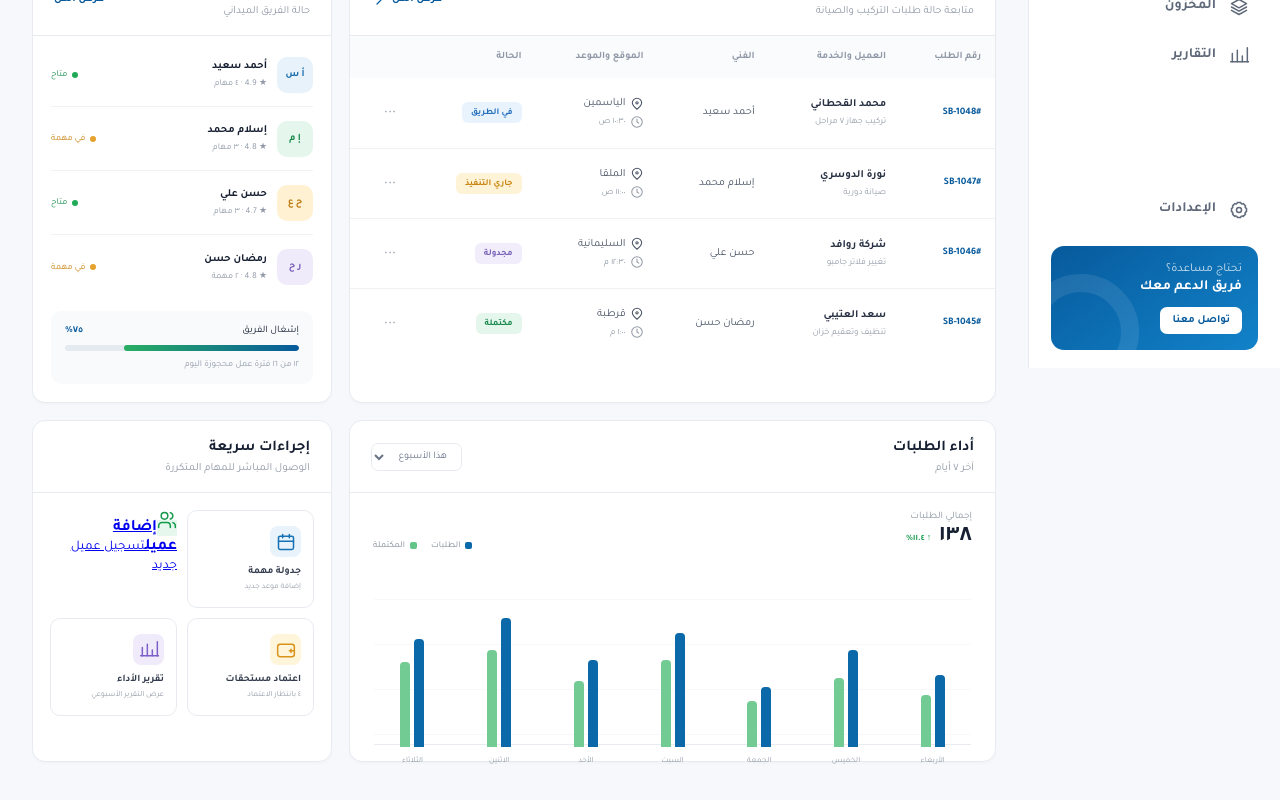
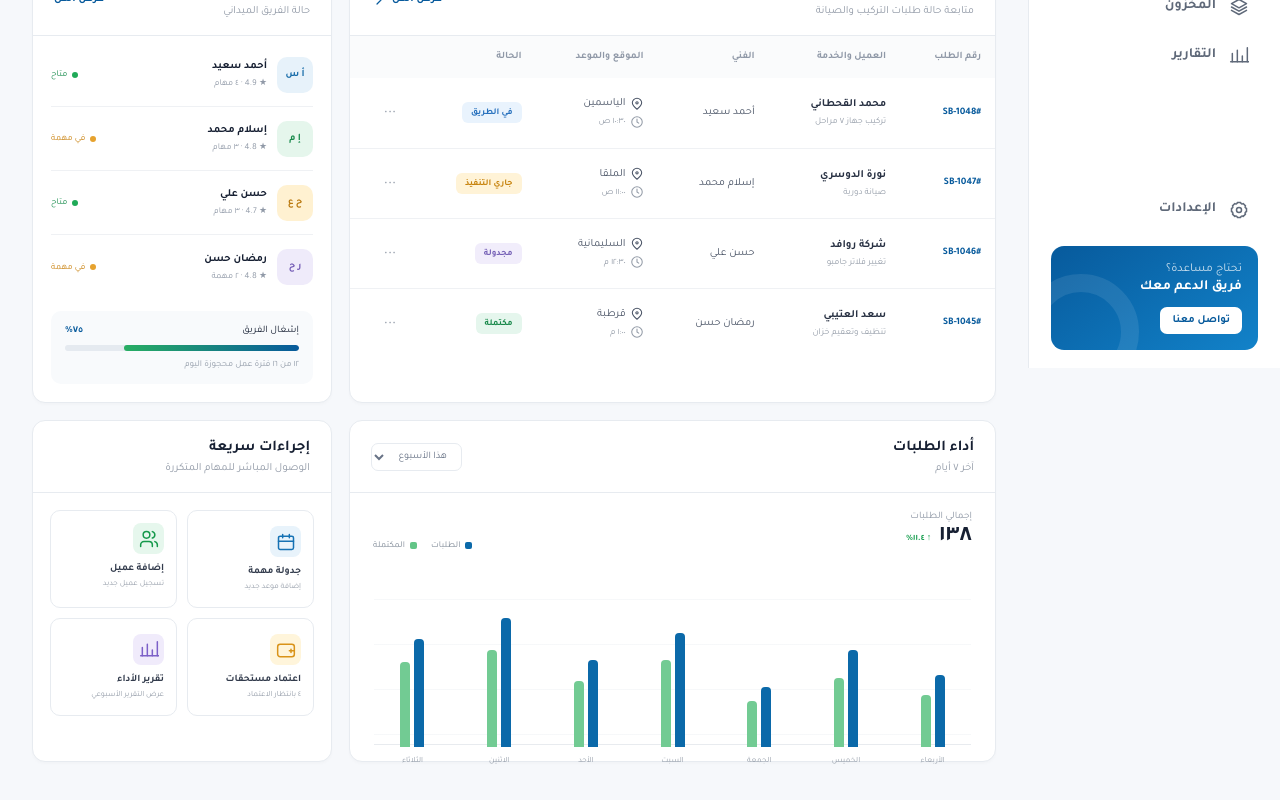
Before and after one commit to mdardash-star/sabeel-system, a Next.js app in the folder apps/admin/: page / in a window 1280 px wide. Shown: the part 432-1232 px from the top of the page. Built offline with nearby package versions, Linux system fonts and the light colour scheme; sample sign-in values are in the browser's storage.

Commit message:
style(admin): add customers management styles

```diff
--- a/apps/admin/app/globals.css
+++ b/apps/admin/app/globals.css
@@ -128,6 +128,10 @@ small.meta { margin-top:4px; }
 .quick-grid button>span { width:31px; height:31px; display:grid; place-items:center; margin-bottom:9px; border-radius:8px; }
 .quick-grid button strong,.quick-grid button small { display:block; }
 .quick-grid button strong { color:#323b4c; font-size:10px; }.quick-grid button small{margin-top:4px;color:#959da9;font-size:8px}
+.quick-action-link{min-height:98px;padding:12px;color:inherit;text-align:right;text-decoration:none;background:#fff;border:1px solid var(--line);border-radius:10px}.quick-action-link>span{width:31px;height:31px;display:grid;place-items:center;margin-bottom:9px;border-radius:8px}.quick-action-link strong,.quick-action-link small{display:block}.quick-action-link strong{color:#323b4c;font-size:10px}.quick-action-link small{margin-top:4px;color:#959da9;font-size:8px}
+.customers-page{min-height:100vh;direction:rtl}.customers-top{height:76px;display:flex;align-items:center;justify-content:space-between;padding:0 32px;background:#fff;border-bottom:1px solid var(--line)}.customers-brand{display:flex;align-items:center;gap:10px;color:var(--blue);text-decoration:none}.customers-brand>span{width:39px;height:39px;display:grid;place-items:center;color:#fff;background:var(--blue);border-radius:12px;font-weight:800}.customers-brand small{color:#8b94a4;font-size:10px}.customers-wrap{max-width:1280px;margin:auto;padding:25px 32px 40px}
+.customer-stats{display:grid;grid-template-columns:repeat(3,1fr);gap:16px;margin-bottom:17px}.customer-stats article{min-height:98px;display:flex;flex-direction:column;justify-content:center;padding:20px 22px;background:#fff;border:1px solid var(--line);border-radius:13px}.customer-stats span{color:var(--muted);font-size:12px}.customer-stats strong{margin-top:8px;color:var(--blue);font-size:25px}.customers-toolbar{min-height:75px;display:flex;align-items:center;justify-content:space-between;gap:20px;padding:17px 21px;border-bottom:1px solid var(--line)}.customers-toolbar h2{margin:0;font-size:15px}.customers-toolbar p{margin:5px 0 0;color:#929aa7;font-size:11px}.customers-toolbar input{width:min(420px,50%);height:42px;padding:0 14px;outline:0;border:1px solid var(--line);border-radius:10px}.customers-toolbar input:focus{border-color:var(--blue)}.empty-state{padding:45px;color:var(--muted);text-align:center;font-size:13px}
+.modal-backdrop{position:fixed;inset:0;z-index:50;display:grid;place-items:center;padding:20px;background:rgba(12,24,42,.52);backdrop-filter:blur(2px)}.customer-modal{width:min(100%,480px);overflow:hidden;background:#fff;border-radius:16px;box-shadow:0 22px 70px rgba(12,24,42,.23)}.modal-head{display:flex;justify-content:space-between;padding:22px 24px;border-bottom:1px solid var(--line)}.modal-head h2{margin:0;font-size:18px}.modal-head p{margin:6px 0 0;color:var(--muted);font-size:11px}.modal-head button{width:34px;height:34px;border:0;border-radius:9px;color:#667085;background:#f2f4f7;font-size:22px;cursor:pointer}.customer-modal form{display:grid;gap:16px;padding:24px}.customer-modal label{display:grid;gap:8px;color:#465166;font-size:12px;font-weight:700}.customer-modal input{height:45px;padding:0 13px;outline:0;border:1px solid #dce2e8;border-radius:9px}.customer-modal input:focus{border-color:var(--blue);box-shadow:0 0 0 3px rgba(7,90,156,.08)}.form-error{margin:0;color:#c93636;font-size:11px}.modal-actions{display:flex;justify-content:flex-end;gap:10px;margin-top:4px}.secondary-button{height:42px;padding:0 20px;border:1px solid var(--line);border-radius:9px;color:#596579;background:#fff;font-weight:700;cursor:pointer}
 
 @media (max-width:1100px) {
   .sidebar { width:216px; }.workspace{width:calc(100% - 216px);margin-right:216px}.content{padding-inline:22px}.topbar{padding-inline:22px}
@@ -136,6 +140,7 @@ small.meta { margin-top:4px; }
 @media (max-width:740px) {
   .sidebar{display:none}.workspace{width:100%;margin:0}.topbar{height:66px;padding:0 16px}.mobile-brand{display:flex}.search{width:42px;padding:0;justify-content:center;border:0}.search input{display:none}.profile-copy{display:none}.profile{padding-right:10px;gap:0}.content{padding:17px 14px 28px}.demo-notice{line-height:1.7}.page-head{align-items:center}.page-head h1{font-size:21px}.page-head p,.page-head div>span{font-size:10px}.primary-button{width:42px;padding:0;justify-content:center;font-size:0}.primary-button span{font-size:22px}.stats-grid{gap:10px}.stat-card{min-height:105px;padding:15px;gap:11px}.stat-icon{width:39px;height:39px}.stat-copy strong{font-size:20px}.dashboard-grid{display:block}.panel{margin-bottom:12px}.jobs-panel .panel-head{border-bottom:0}.table-wrap{padding:0 14px 13px}table,tbody,tr,td{display:block}thead{display:none}tbody tr{position:relative;margin-bottom:10px;padding:12px 13px;border:1px solid var(--line);border-radius:10px}td{height:auto;padding:3px 0;border:0!important}td:nth-child(3),td:nth-child(4){display:inline-flex;margin-left:15px}.dots{position:absolute;left:8px;top:7px}.chart-panel,.quick-panel{min-height:auto}.chart{margin-bottom:35px}
 }
+@media (max-width:740px){.customers-top{height:66px;padding:0 16px}.customers-wrap{padding:17px 14px 28px}.customer-stats{grid-template-columns:1fr;gap:10px}.customers-toolbar{align-items:stretch;flex-direction:column}.customers-toolbar input{width:100%}.modal-backdrop{align-items:end;padding:0}.customer-modal{border-radius:16px 16px 0 0}.modal-actions .primary-button{width:auto;padding:0 17px;font-size:13px}}
 @media (max-width:440px) {
   .stats-grid{grid-template-columns:1fr 1fr}.stat-card{display:block}.stat-icon{margin-bottom:11px}.top-actions{gap:8px}.profile-avatar{width:35px;height:35px}.round-button{width:36px;height:36px}.quick-grid{gap:8px;padding:12px}
 }
```
